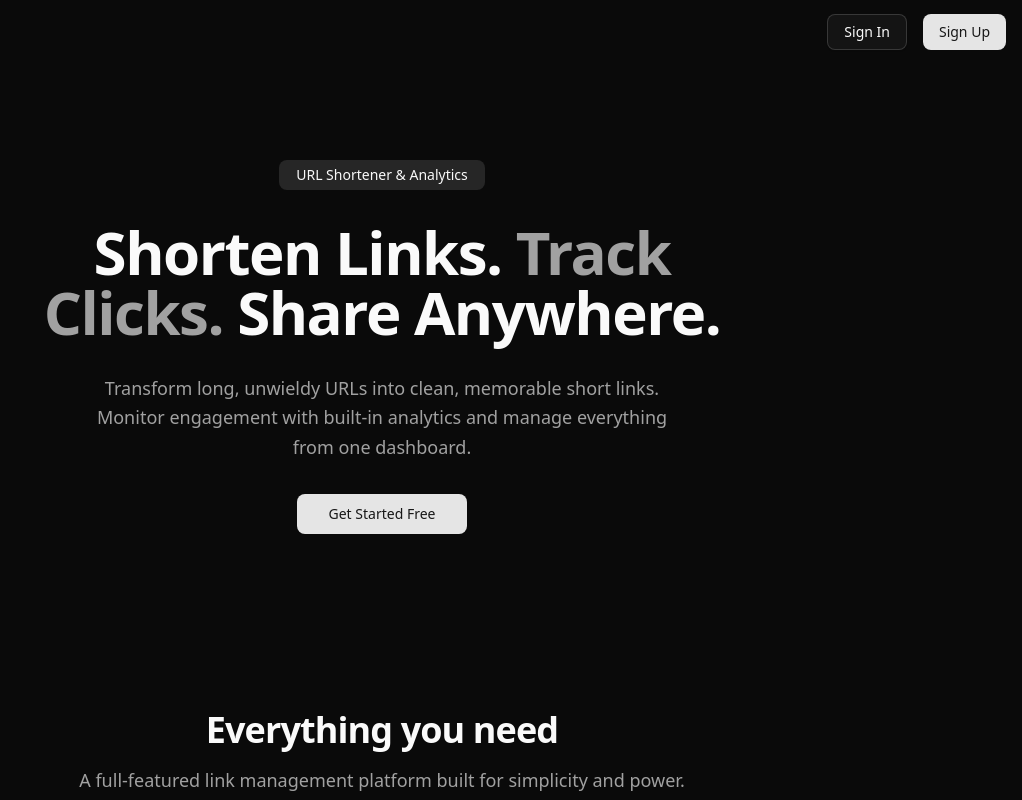
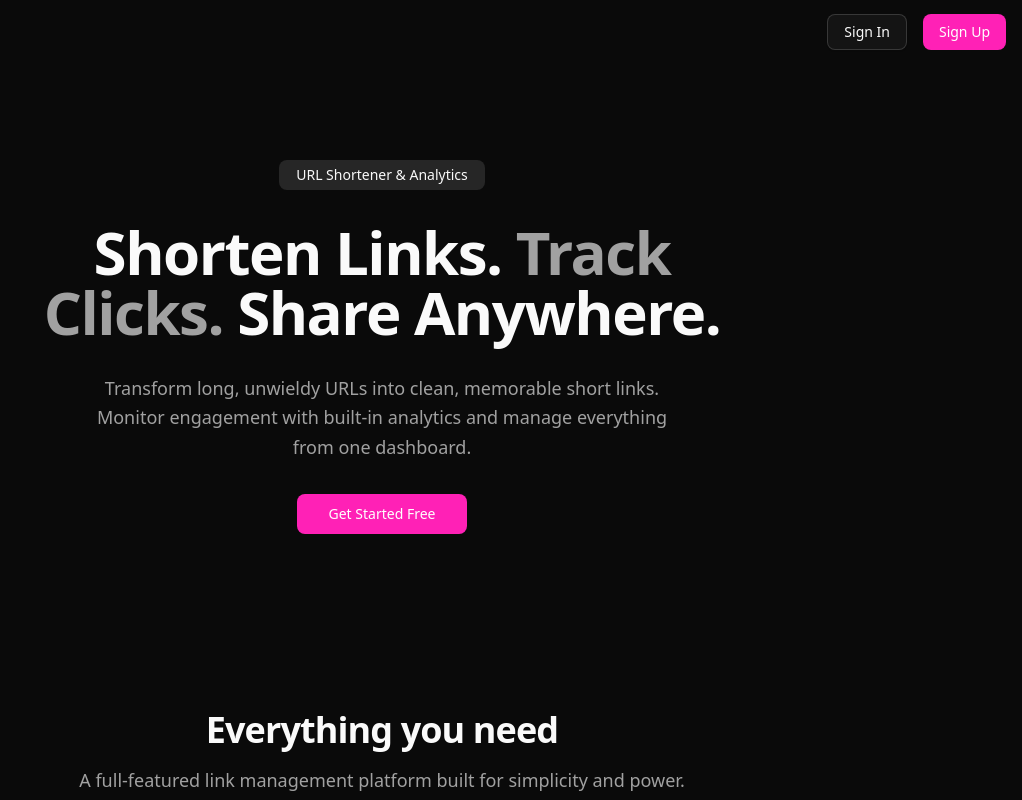
Before and after one commit to mikemalick/linkshortenerproject, a Next.js app: page / in a window 1280 px wide. Shown: the top 800 px of the page, without its empty margins (258-1280 px from the left). Built offline with nearby package versions, Linux system fonts and the light colour scheme; no server answers.

Commit message:
fix: update primary color variables in globals.css for better accessibility

```diff
--- a/app/globals.css
+++ b/app/globals.css
@@ -55,8 +55,8 @@
   --card-foreground: oklch(0.145 0 0);
   --popover: oklch(1 0 0);
   --popover-foreground: oklch(0.145 0 0);
-  --primary: oklch(0.205 0 0);
-  --primary-foreground: oklch(0.985 0 0);
+  --primary: oklch(0.65 0.28 350);
+  --primary-foreground: oklch(1 0 0);
   --secondary: oklch(0.97 0 0);
   --secondary-foreground: oklch(0.205 0 0);
   --muted: oklch(0.97 0 0);
@@ -89,8 +89,8 @@
   --card-foreground: oklch(0.985 0 0);
   --popover: oklch(0.205 0 0);
   --popover-foreground: oklch(0.985 0 0);
-  --primary: oklch(0.922 0 0);
-  --primary-foreground: oklch(0.205 0 0);
+  --primary: oklch(0.70 0.28 350);
+  --primary-foreground: oklch(1 0 0);
   --secondary: oklch(0.269 0 0);
   --secondary-foreground: oklch(0.985 0 0);
   --muted: oklch(0.269 0 0);
```
